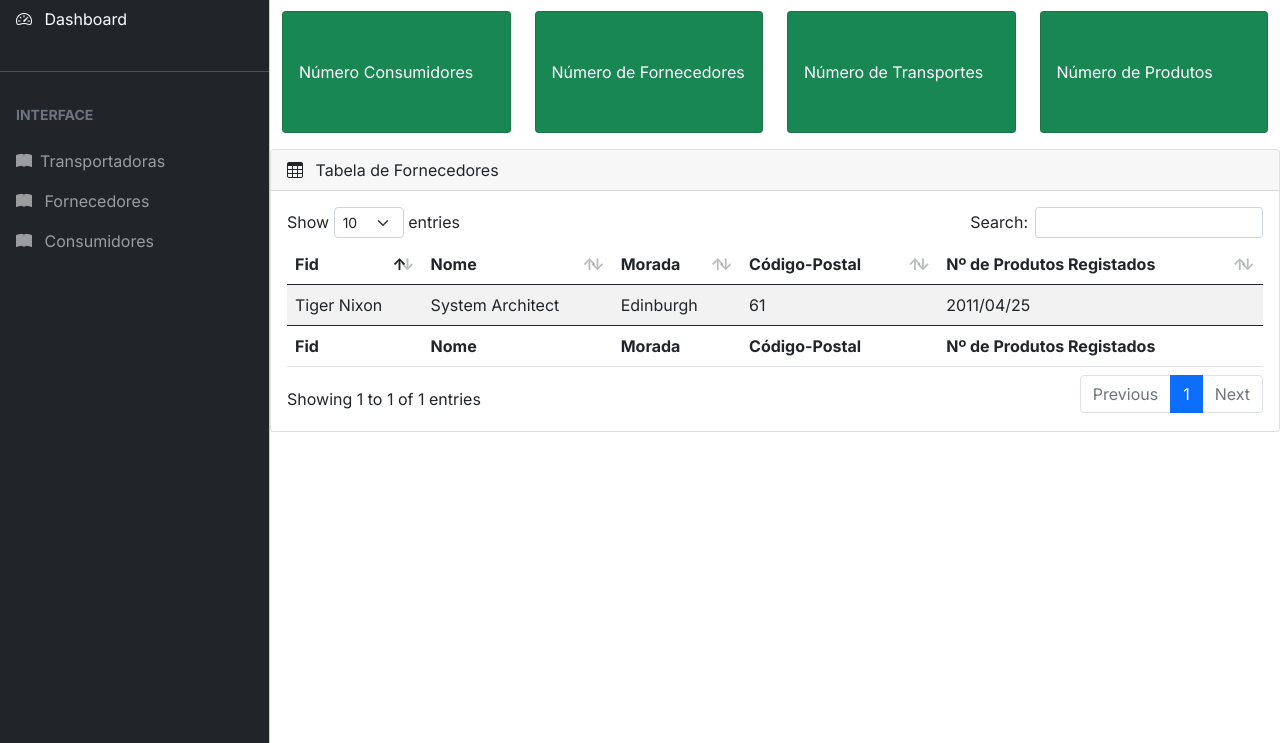
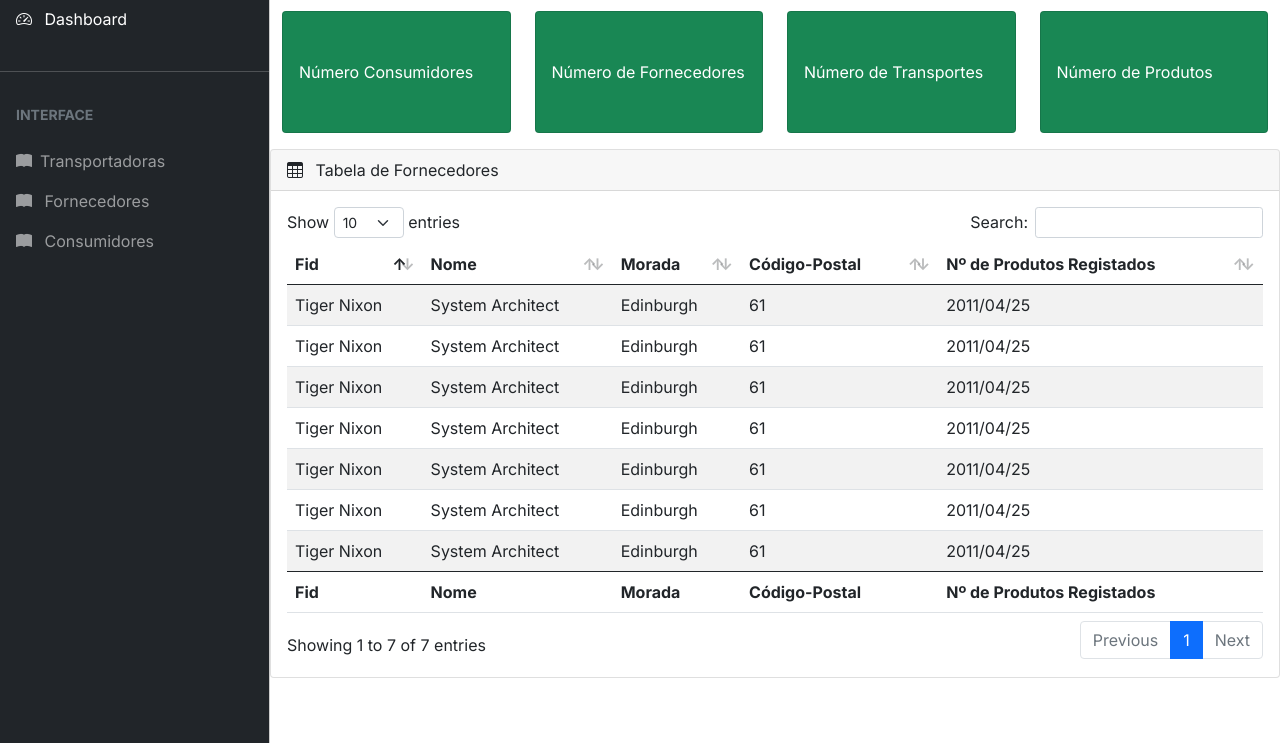
Before and after one commit to LuisFMTome/PTI_PTR, a PHP site: page /adminFornecedores.html in a window 1280 px wide. Shown: the part 57-800 px from the top of the page. Run offline with PHP 8.4, Linux system fonts and the light colour scheme; some libraries are stand-ins or nearby versions.

Commit message:
Tabelas das páginas admin totalmente funcionais

```diff
--- a/admin/adminConsumidores.html
+++ b/admin/adminConsumidores.html
@@ -163,7 +163,6 @@
                         <td>System Architect</td>
                         <td>Edinburgh</td>
                         <td>61</td>
-                        <td>2011/04/25</td>
                       </tr>
                     </tbody>
                     <tfoot>
--- a/admin/adminConsumidores.php
+++ b/admin/adminConsumidores.php
@@ -172,6 +172,7 @@
                       <tr>
                         <th>Cid</th>
                         <th>Nome</th>
+                        <th>Email</th>
                         <th>Morada</th>
                         <th>Código-Postal</th>
                       </tr>
--- a/admin/adminFornecedores.html
+++ b/admin/adminFornecedores.html
@@ -166,6 +166,48 @@
                         <td>61</td>
                         <td>2011/04/25</td>
                       </tr>
+                      <tr>
+                        <td>Tiger Nixon</td>
+                        <td>System Architect</td>
+                        <td>Edinburgh</td>
+                        <td>61</td>
+                        <td>2011/04/25</td>
+                      </tr>
+                      <tr>
+                        <td>Tiger Nixon</td>
+                        <td>System Architect</td>
+                        <td>Edinburgh</td>
+                        <td>61</td>
+                        <td>2011/04/25</td>
+                      </tr>
+                      <tr>
+                        <td>Tiger Nixon</td>
+                        <td>System Architect</td>
+                        <td>Edinburgh</td>
+                        <td>61</td>
+                        <td>2011/04/25</td>
+                      </tr>
+                      <tr>
+                        <td>Tiger Nixon</td>
+                        <td>System Architect</td>
+                        <td>Edinburgh</td>
+                        <td>61</td>
+                        <td>2011/04/25</td>
+                      </tr>
+                      <tr>
+                        <td>Tiger Nixon</td>
+                        <td>System Architect</td>
+                        <td>Edinburgh</td>
+                        <td>61</td>
+                        <td>2011/04/25</td>
+                      </tr>
+                      <tr>
+                        <td>Tiger Nixon</td>
+                        <td>System Architect</td>
+                        <td>Edinburgh</td>
+                        <td>61</td>
+                        <td>2011/04/25</td>
+                      </tr>
                     </tbody>
                     <tfoot>
                       <tr>
--- a/admin/adminFornecedores.php
+++ b/admin/adminFornecedores.php
@@ -172,6 +172,7 @@
                       <tr>
                         <th>Fid</th>
                         <th>Nome</th>
+                        <th>Email</th>
                         <th>Morada</th>
                         <th>Código-Postal</th>
                       </tr>
--- a/admin/adminTransportadoras.php
+++ b/admin/adminTransportadoras.php
@@ -194,8 +194,11 @@
                     </tbody>
                     <tfoot>
                       <tr>
+                        <th>Nif</th>
                         <th>Nome Transportadora</th>
-                        <th>Número de Veículos</th>
+                        <th>Email</th>
+                        <th>Morada</th>
+                        <th>Código Postal</th>
                       </tr>
                     </tfoot>
                   </table>
```
